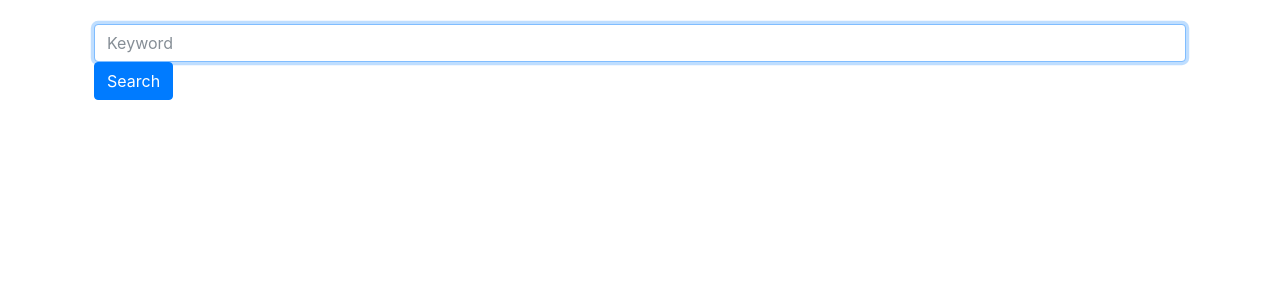
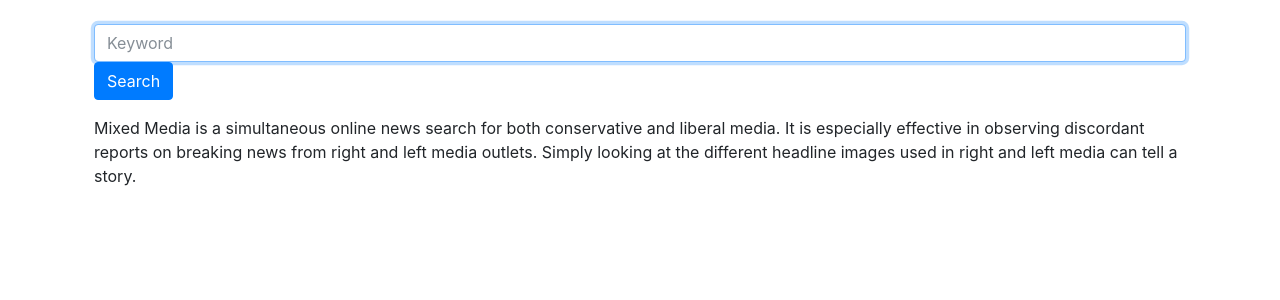
Before and after one commit to agatha6e/mixedmedia, a Flask app: page / in a window 1280 px wide. Shown: the part 58-358 px from the top of the page. Run offline with Flask 2, Linux system fonts and the light colour scheme; some libraries are stand-ins or nearby versions.

Commit message:
First commit

```diff
--- a/templates/search.html
+++ b/templates/search.html
@@ -12,4 +12,10 @@
             <button class="btn btn-primary" type="submit">Search</button>
         </div>
     </form>
+
+    <div>
+        <p>
+            Mixed Media is a simultaneous online news search for both conservative and liberal media. It is especially effective in observing discordant reports on breaking news from right and left media outlets. Simply looking at the different headline images used in right and left media can tell a story.
+        </p>
+    </div>
 {% endblock %}
```
